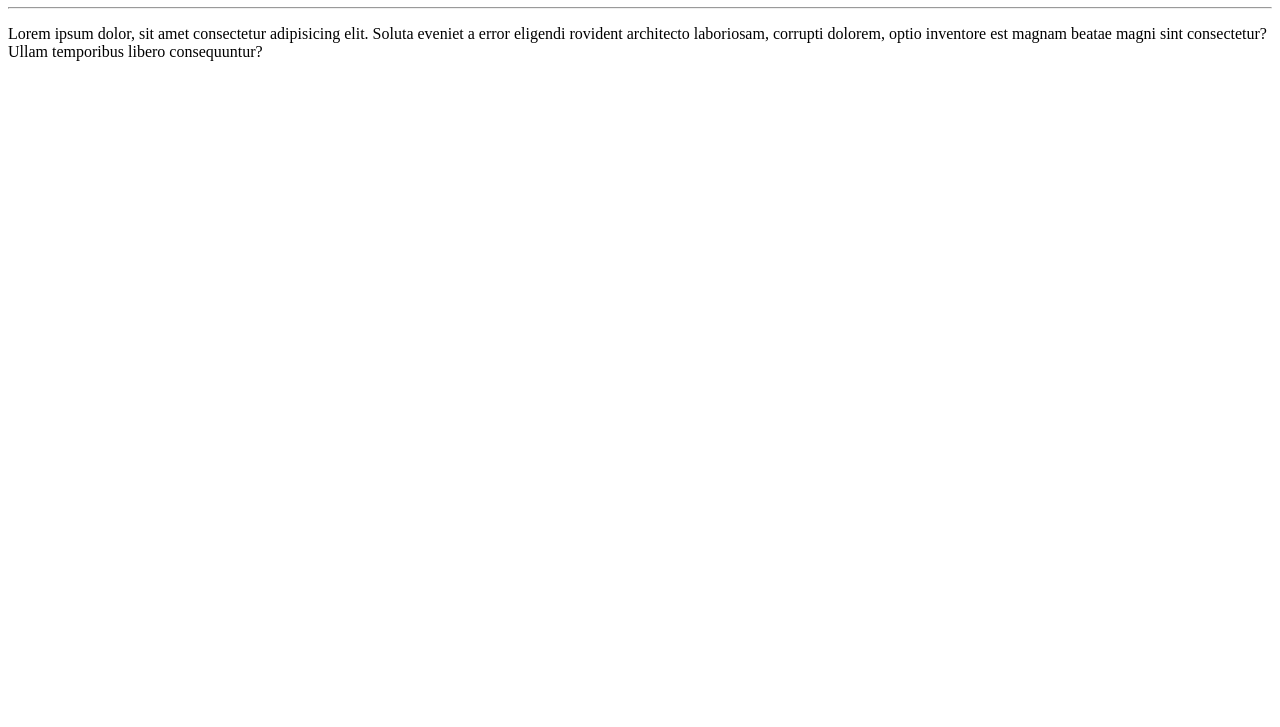
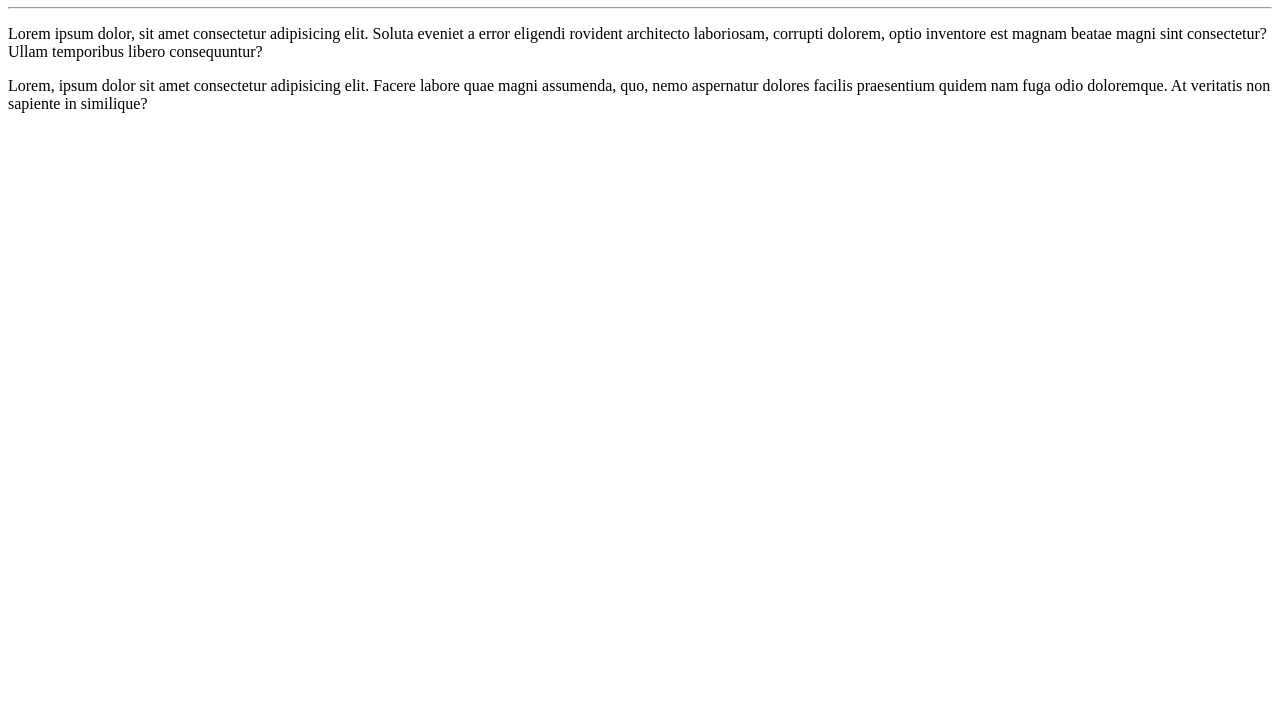
Before and after one commit to PauloHPB97/Ola_Mundo, a plain HTML site: page site-exemplo/index.html in a window 1280 px wide. Shown: the part 73-800 px from the top of the page. Drawn offline with Linux system fonts and the light colour scheme.

Commit message:
Adicionei um paragrafo

```diff
--- a/site-exemplo/index.html
+++ b/site-exemplo/index.html
@@ -12,5 +12,8 @@
     <p>Lorem ipsum dolor, sit amet consectetur adipisicing elit. Soluta eveniet a error eligendi
     rovident architecto laboriosam, corrupti dolorem, optio inventore est magnam beatae magni
     sint consectetur? Ullam temporibus libero consequuntur?</p>
+    <p>Lorem, ipsum dolor sit amet consectetur adipisicing elit. Facere labore quae magni
+    assumenda, quo, nemo aspernatur dolores facilis praesentium quidem nam fuga odio
+    doloremque. At veritatis non sapiente in similique?</p>
 </body>
 </html>
```
